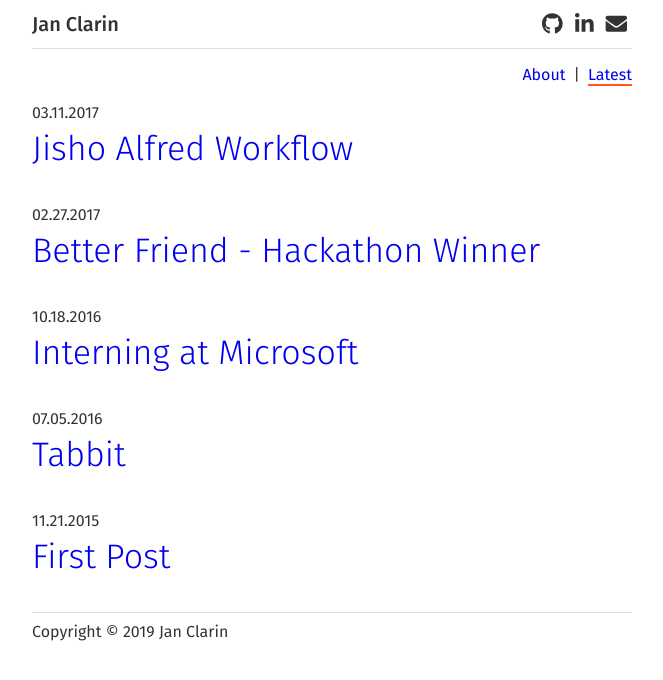
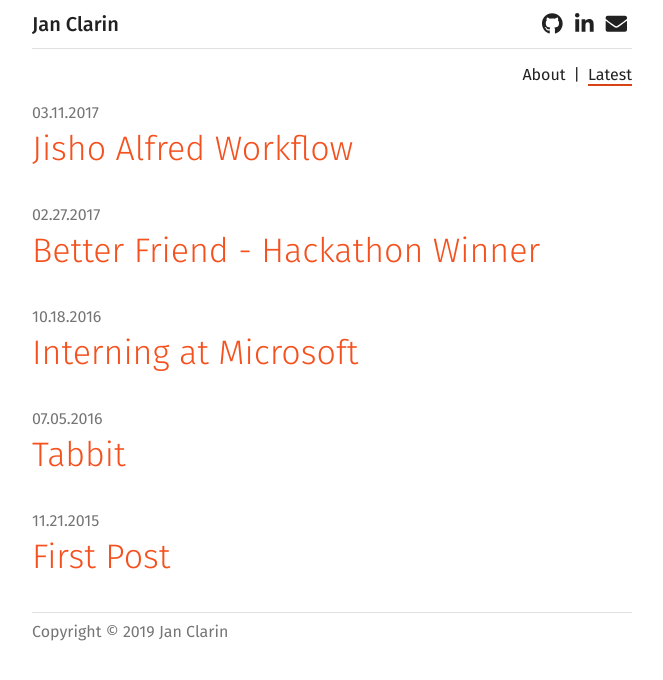
Before and after one commit to janclarin/janclarin.github.io, a Jekyll site: the page built from index.md, in a window 1280 px wide. Shown: the top 680 px of the page, without its empty margins (308-971 px from the left). Built offline with Jekyll 4.4.1, drawn with Linux system fonts in a browser that asks for light colours; nearby versions of some CDN libraries.

Commit message:
Apply theme based on Material Design colors

```diff
--- a/_sass/main.scss
+++ b/_sass/main.scss
@@ -1,12 +1,20 @@
-$content-width: 600px;
-$profile-image-size: 256px;
-$site-header-height: 48px;
-$social-icon-size: 32px;
-$spacing-unit: 16px;
+// Material colors
+$deep-orange-500: #ff5722;
+$deep-orange-600: #f4511e;
+$deep-orange-800: #d84315;
+$deep-orange-a100: #ff9e80;
+$gray-300: #e0e0e0;
+$gray-600: #757575;
+$gray-900: #212121;
 
-$horizontal-line-color: #e0e0e0;
-$orange-color: #ff5722;
-$text-color: #333;
+$divider-color: $gray-300;
+
+$link-color: $deep-orange-600;
+$link-hover-color: $deep-orange-800;
+$link-visited-color: $deep-orange-a100;
+
+$text-color: $gray-900;
+$text-secondary-color: $gray-600;
 
 $text-small: 16px; // Material type scale Body 1.
 $text-medium: 20px; // Material type scale H6.
@@ -15,6 +23,14 @@
 $weight-light: 300;
 $weight-regular: 400;
 $weight-medium: 500;
+$weight-bold: 700;
+
+$content-width: 600px;
+$profile-image-size: 256px;
+$site-header-height: 48px;
+$social-icon-size: 32px;
+
+$spacing-unit: 16px;
 
 @import "partials/base";
 @import "partials/layout";
--- /dev/null
+++ b/_sass/palette.sass
@@ -0,0 +1,10 @@
+/* Palette generated by Material Palette - materialpalette.com/blue/deep-orange */
+
+$primary-color-dark:   #1976D2
+$primary-color:        #2196F3
+$primary-color-light:  #BBDEFB
+$primary-color-text:   #FFFFFF
+$accent-color:         #FF5722
+$primary-text-color:   #212121
+$secondary-text-color: #757575
+$divider-color:        #BDBDBD
--- a/_sass/partials/_layout.scss
+++ b/_sass/partials/_layout.scss
@@ -23,7 +23,7 @@
 
 .site-header-content {
   align-items: center;
-  border-bottom: 1px solid $horizontal-line-color;
+  border-bottom: 1px solid $divider-color;
   display: flex;
   justify-content: space-between;
   padding: $spacing-unit / 2 0 ;
@@ -46,7 +46,7 @@
 }
 
 .site-footer-content {
-  border-top: 1px solid $horizontal-line-color;
+  border-top: 1px solid $divider-color;
   padding-bottom: $spacing-unit * 2;
   padding-top: $spacing-unit / 2;
 }
@@ -67,7 +67,7 @@
 
   &.active,
   &:hover {
-    border-bottom: 2px solid $orange-color;
+    border-bottom: 2px solid $link-hover-color;
     padding-bottom: 0;
   }
 }
--- a/_sass/partials/_typography.scss
+++ b/_sass/partials/_typography.scss
@@ -10,20 +10,46 @@
   font-weight: $weight-light;
 }
 
+a {
+  &:link {
+    color: $link-color;
+  }
+
+  &:visited {
+    color: $link-visited-color;
+  }
+
+  &:hover {
+    color: $link-hover-color;
+  }
+}
+
+.site-nav-link,
+.site-title,
+.social-link a {
+  &:link,
+  &:visited {
+    color: $text-color;
+  }
+
+  &:hover {
+    color: $link-hover-color;
+  }
+}
+
 .site-title {
-  color: inherit;
   font-size: $text-medium;
   font-weight: $weight-medium;
 }
 
-.site-nav-link a {
-  color: inherit;
-}
-
-.social-link a {
-  color: inherit;
+.site-footer {
+  color: $text-secondary-color;
 }
 
 .post-title {
   font-size: $text-large;
 }
+
+.post-meta {
+  color: $text-secondary-color;
+}
```
